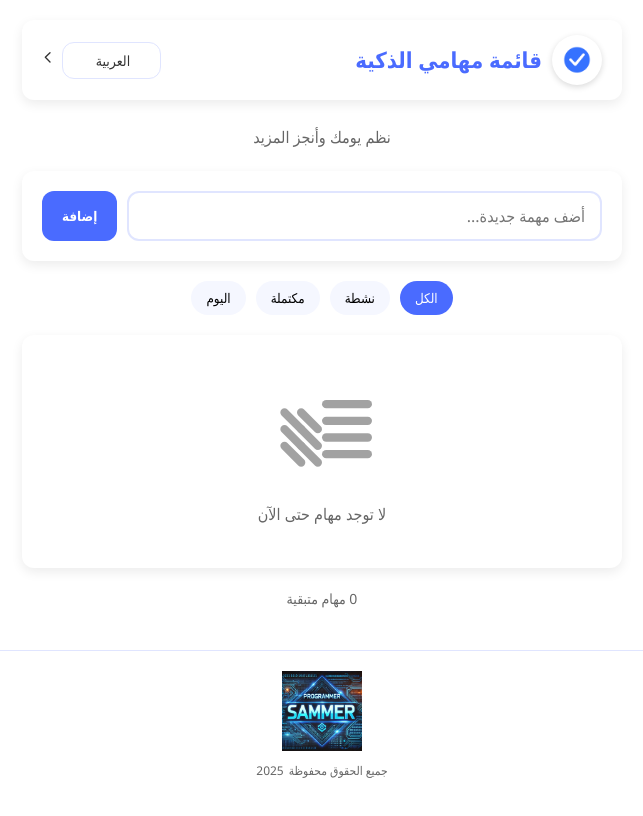
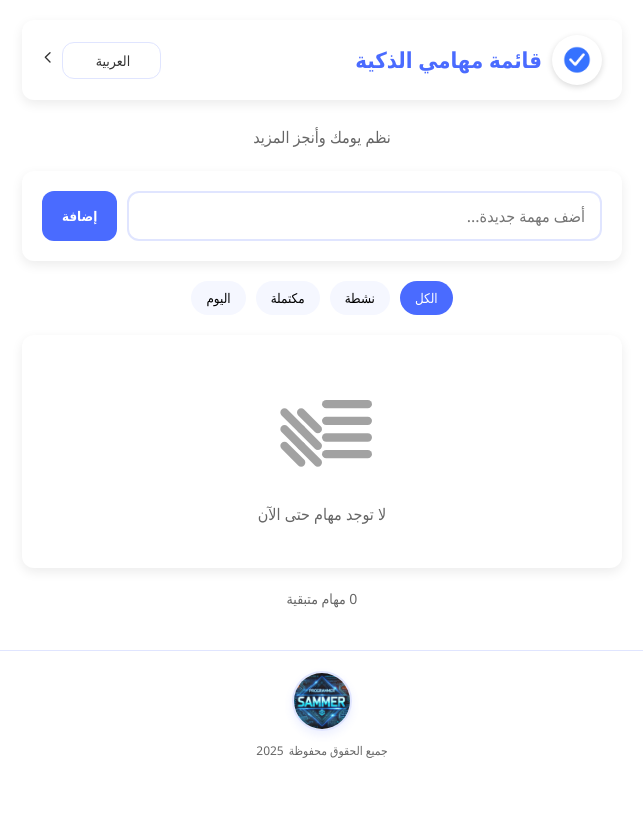
Before and after one commit to Samer7667/smart-todo, a plain HTML site: page index.html in a window 1280 px wide. Shown: the whole page, without its empty margins (318-961 px from the left). Drawn offline with Linux system fonts and the light colour scheme.

Commit message:
تحديث

```diff
--- a/index.html
+++ b/index.html
@@ -366,6 +366,22 @@ html[dir="ltr"] .lang-icon {
     .task-item {
       animation: fadeIn 0.3s ease forwards;
     }
+    /* تنسيق الصورة الدائرية في الفوتر */
+.circular-logo {
+  width: 60px;                   /* حجم الصورة */
+  height: 60px;                  /* يجعلها مربعة لتصبح دائرة */
+  border-radius: 50%;            /* شكل دائري */
+  object-fit: cover;             /* تضمن أن الصورة تملأ الدائرة دون تشويه */
+  border: 2px solid #e0e5ff;     /* إطار خفيف حول الصورة */
+  box-shadow: 0 4px 8px rgba(74, 107, 255, 0.1); /* ظل ناعم */
+  transition: all 0.3s ease;     /* تأثير حركة سلس */
+}
+
+/* تأثير عند التحويم */
+.circular-logo:hover {
+  transform: scale(1.05);        /* تكبير بسيط */
+  box-shadow: 0 6px 12px rgba(74, 107, 255, 0.15); /* ظل أعمق */
+}
   </style>
 </head>
 <body>
@@ -422,7 +438,7 @@ html[dir="ltr"] .lang-icon {
   </div>
 
   <footer>
-    <img src="logo.png" alt="حقوق النشر" class="footer-logo">
+    <img src="logo.png" alt="حقوق النشر" class="footer-logo circular-logo">
     <div class="copyright">
       <span data-i18n="copyright">جميع الحقوق محفوظة &copy;</span>
       <span id="current-year"></span>
```
